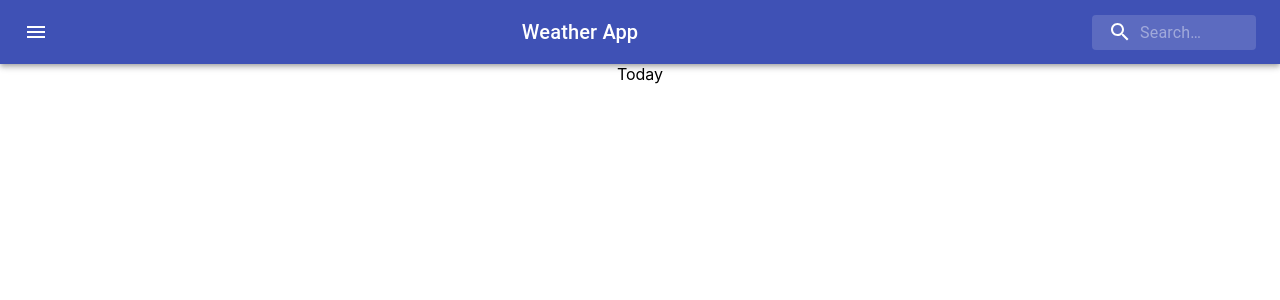
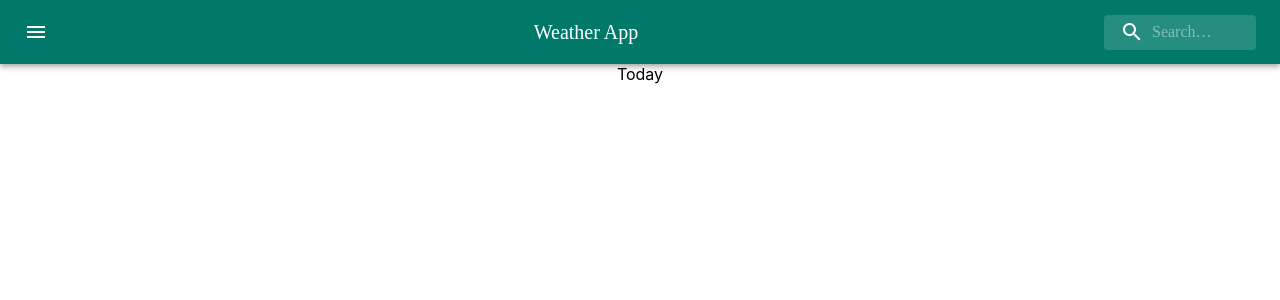
Before and after one commit to dm464/weather-app, a React (Create React App) app: page / in a window 1280 px wide. Shown: the top 300 px of the page. Built offline with nearby package versions, Linux system fonts and the light colour scheme.

Commit message:
Create theme

```diff
--- a/src/App.js
+++ b/src/App.js
@@ -7,10 +7,13 @@ import {
   Link
 } from "react-router-dom";
 import { Navbar } from './components';
+import { ThemeProvider } from '@material-ui/core/styles';
+import theme from './theme/theme';
 
 
 function App() {
   return (
+    <ThemeProvider theme={theme}>
       <Router>
         <div className="App">
           <Navbar />
@@ -20,6 +23,7 @@ function App() {
           </Switch>
         </div>
       </Router>
+    </ThemeProvider>
   );
 }
 
--- /dev/null
+++ b/src/theme/theme.js
@@ -0,0 +1,19 @@
+import {createMuiTheme} from "@material-ui/core/styles";
+
+const theme = createMuiTheme({
+    palette: {
+        primary: {
+            main: "#00796b"
+        },
+        secondary: {
+            main: "#0097a7"
+        }
+    },
+
+    typography: {
+        fontFamily: ['Montserrat'].join(',')
+    },
+
+});
+
+export default theme;
```
Lines whose indentation alone changed are shown as unchanged.
